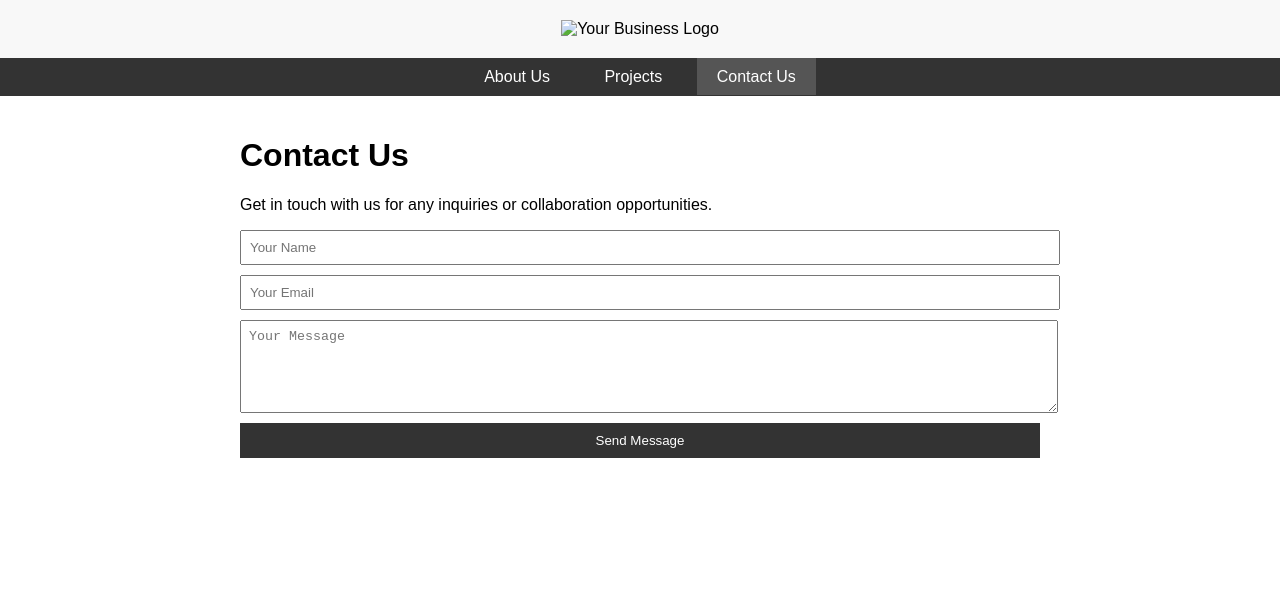
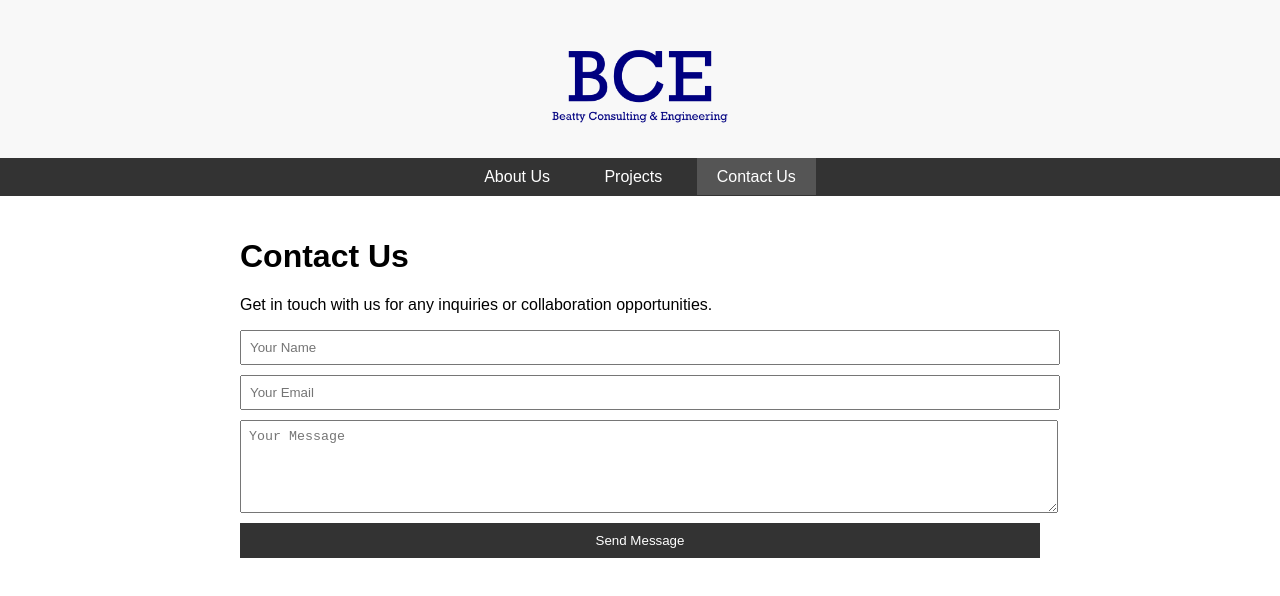
Before and after one commit to Architect423/BCE, a plain HTML site: page contact.html in a window 1280 px wide. Drawn offline with Linux system fonts and the light colour scheme.

Commit message:
Update contact.html

```diff
--- a/contact.html
+++ b/contact.html
@@ -58,7 +58,7 @@
 </head>
 <body>
     <header>
-        <img src="your-logo.png" alt="Your Business Logo" class="logo">
+        <img src="logo_png.png" alt="Your Business Logo" class="logo">
     </header>
     <nav>
         <a href="index.html">About Us</a>
```
